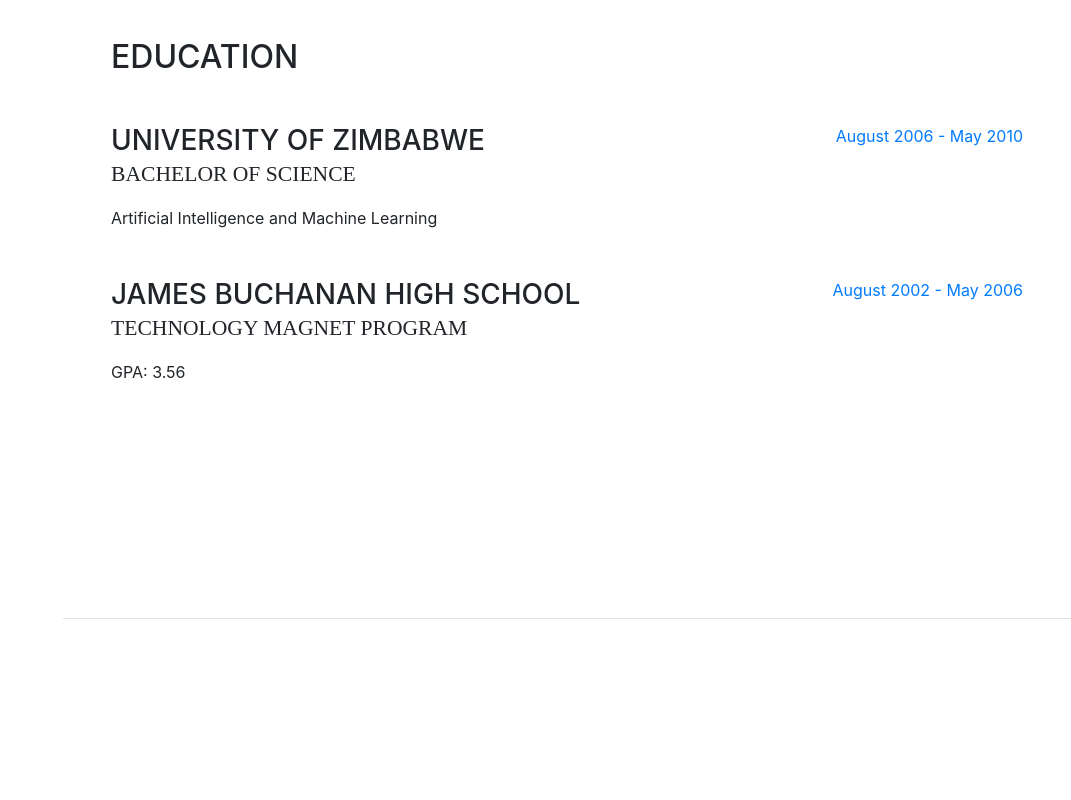
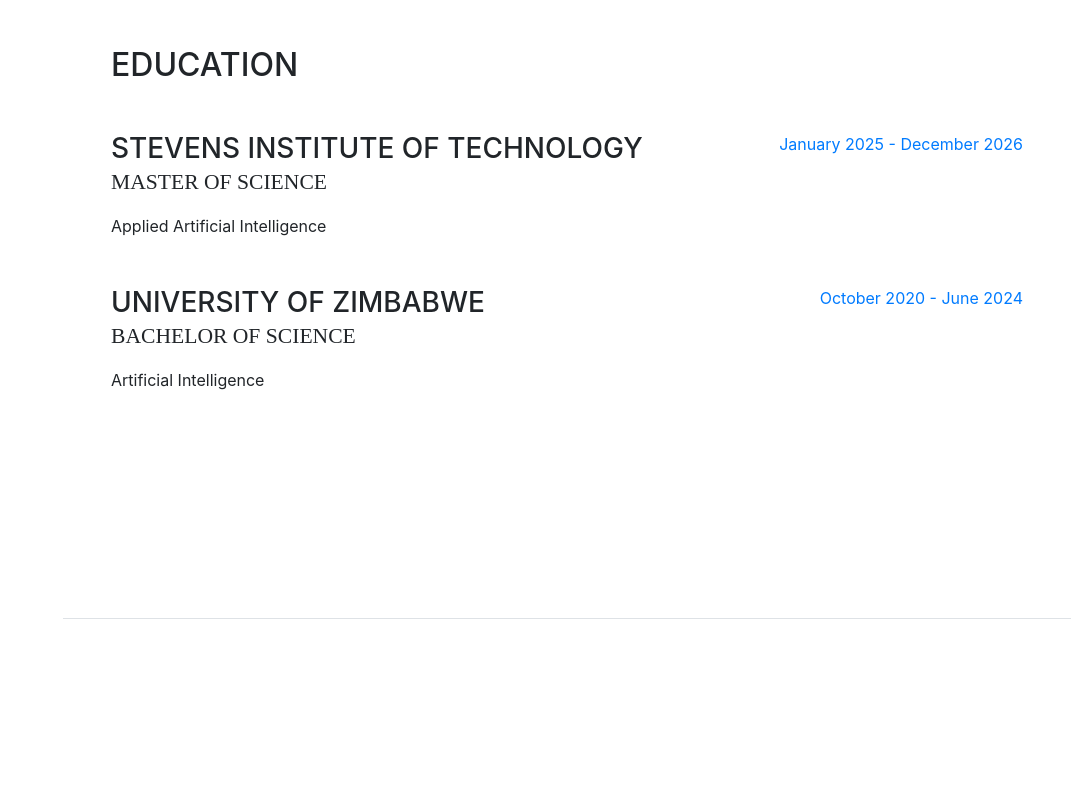
Before and after one commit to naku2001/naku2001.github.io, a website with bundled scripts: page index.html in a window 1280 px wide. Shown: the part 2060-2860 px from the top of the page, without its empty margins (209-1280 px from the left). Built offline with nearby package versions, Linux system fonts and the light colour scheme; a web font is replaced by a local one.

Commit message:
education section

```diff
--- a/index.html
+++ b/index.html
@@ -167,24 +167,25 @@
 
           <div class="resume-item d-flex flex-column flex-md-row mb-5">
             <div class="resume-content mr-auto">
-              <h3 class="mb-0">University of Zimbabwe</h3>
-              <div class="subheading mb-3">Bachelor of Science</div>
-              <div>Artificial Intelligence and Machine Learning</div>
+              <h3 class="mb-0">Stevens Institute of Technology</h3>
+              <div class="subheading mb-3">Master of Science</div>
+              <div>Applied Artificial Intelligence</div>
 
             </div>
             <div class="resume-date text-md-right">
-              <span class="text-primary">August 2006 - May 2010</span>
+              <span class="text-primary">January 2025 - December 2026</span>
             </div>
           </div>
 
           <div class="resume-item d-flex flex-column flex-md-row">
             <div class="resume-content mr-auto">
-              <h3 class="mb-0">James Buchanan High School</h3>
-              <div class="subheading mb-3">Technology Magnet Program</div>
-              <p>GPA: 3.56</p>
+              <h3 class="mb-0">University of Zimbabwe</h3>
+              <div class="subheading mb-3">Bachelor of Science</div>
+              <div>Artificial Intelligence</div>
+
             </div>
             <div class="resume-date text-md-right">
-              <span class="text-primary">August 2002 - May 2006</span>
+              <span class="text-primary">October 2020 - June 2024</span>
             </div>
           </div>
 
@@ -254,7 +255,7 @@
         <div class="my-auto">
           <h2 class="mb-5">Interests</h2>
           <p>I'm passionate about AI and building innovative apps, but beyond that, I have a deep love for gaming, music, and sci-fi television. I’m always excited about the latest technology and closely follow advancements in space exploration.</p>
-          <p class="mb-0">When I’m indoors, you’ll find me experimenting in the kitchen, diving into sci-fi worlds, or geeking out over cutting-edge tech.</p>
+          <p class="mb-0">When I’m indoors, you’ll find me learning new recipes in the kitchen, diving into sci-fi worlds, or geeking out over cutting-edge tech.</p>
         </div>
       </section>
 
```
